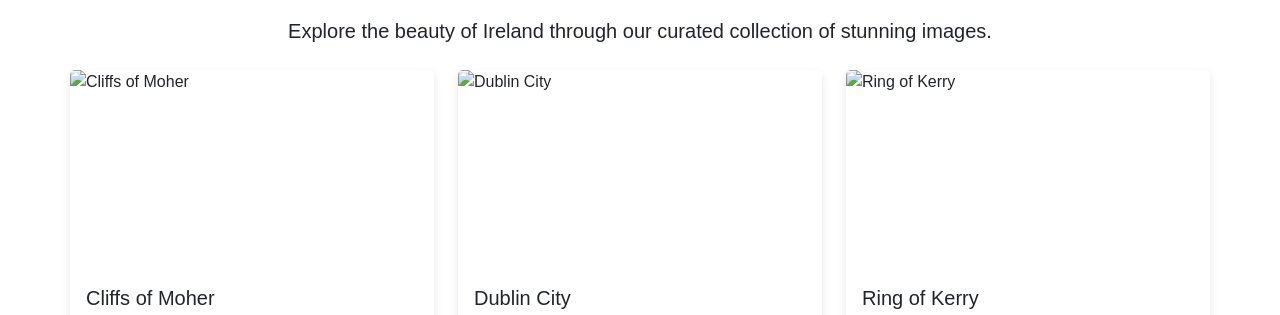
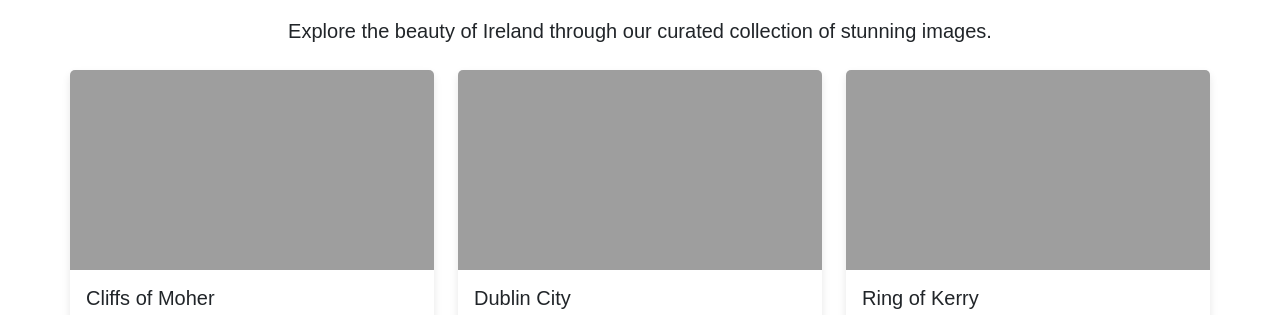
Before and after one commit to naveen4555/assignment2, a plain HTML site: page about.html in a window 1280 px wide. Shown: the part 926-1241 px from the top of the page. Drawn offline with nearby package versions, Linux system fonts and the light colour scheme; the site is published under a folder, as on GitHub Pages, so addresses that start at the root find nothing.

Commit message:
Update about.html

```diff
--- a/about.html
+++ b/about.html
@@ -46,7 +46,7 @@
                 </ul>
             </div>
             <div class="col-md-6">
-                <img src="/images/Temple Bar.jpg" class="img-fluid rounded shadow-lg" alt="About Ireland">
+                <img src="assignment2/images/Temple Bar.jpg" class="img-fluid rounded shadow-lg" alt="About Ireland">
             </div>
         </div>
     </section>
@@ -58,7 +58,7 @@
         <div class="row">
             <div class="col-md-4 mb-4">
                 <div class="card">
-                    <img src="/images/Clif.png" class="card-img-top" alt="Cliffs of Moher">
+                    <img src="assignment2/images/Clif.png" class="card-img-top" alt="Cliffs of Moher">
                     <div class="card-body">
                         <h5 class="card-title">Cliffs of Moher</h5>
                         <p class="card-text">Majestic cliffs rising dramatically from the Atlantic Ocean.</p>
@@ -67,7 +67,7 @@
             </div>
             <div class="col-md-4 mb-4">
                 <div class="card">
-                    <img src="/images/City Centre.png" class="card-img-top" alt="Dublin City">
+                    <img src="assignment2/images/City Centre.png" class="card-img-top" alt="Dublin City">
                     <div class="card-body">
                         <h5 class="card-title">Dublin City</h5>
                         <p class="card-text">The vibrant capital of Ireland, rich in history and culture.</p>
@@ -76,7 +76,7 @@
             </div>
             <div class="col-md-4 mb-4">
                 <div class="card">
-                    <img src="/images/Ring-of-Kerry-Ireland.png" class="card-img-top" alt="Ring of Kerry">
+                    <img src="assignment2/images/Ring-of-Kerry-Ireland.png" class="card-img-top" alt="Ring of Kerry">
                     <div class="card-body">
                         <h5 class="card-title">Ring of Kerry</h5>
                         <p class="card-text">A scenic drive showcasing the stunning landscapes of County Kerry.</p>
```
